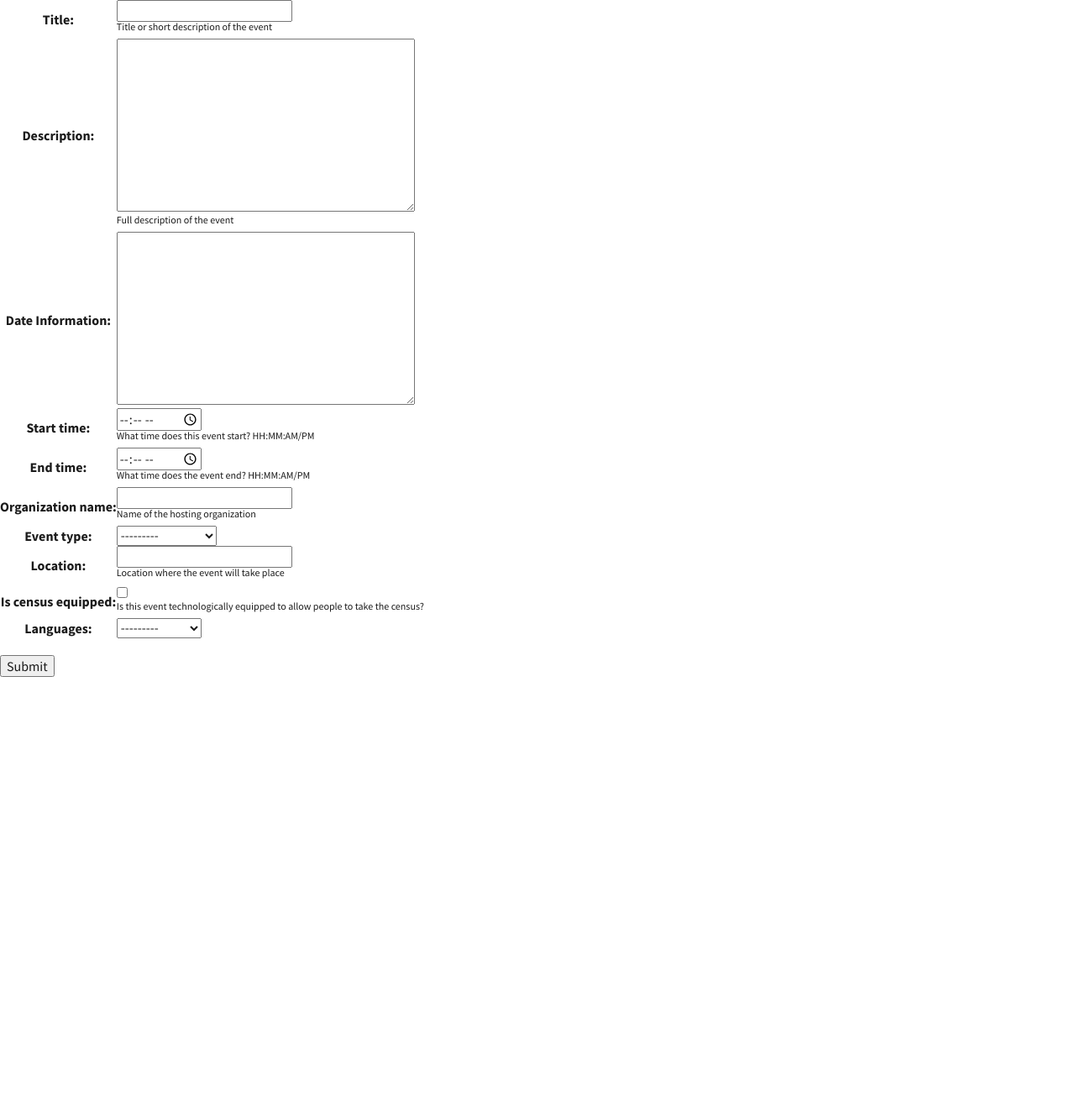
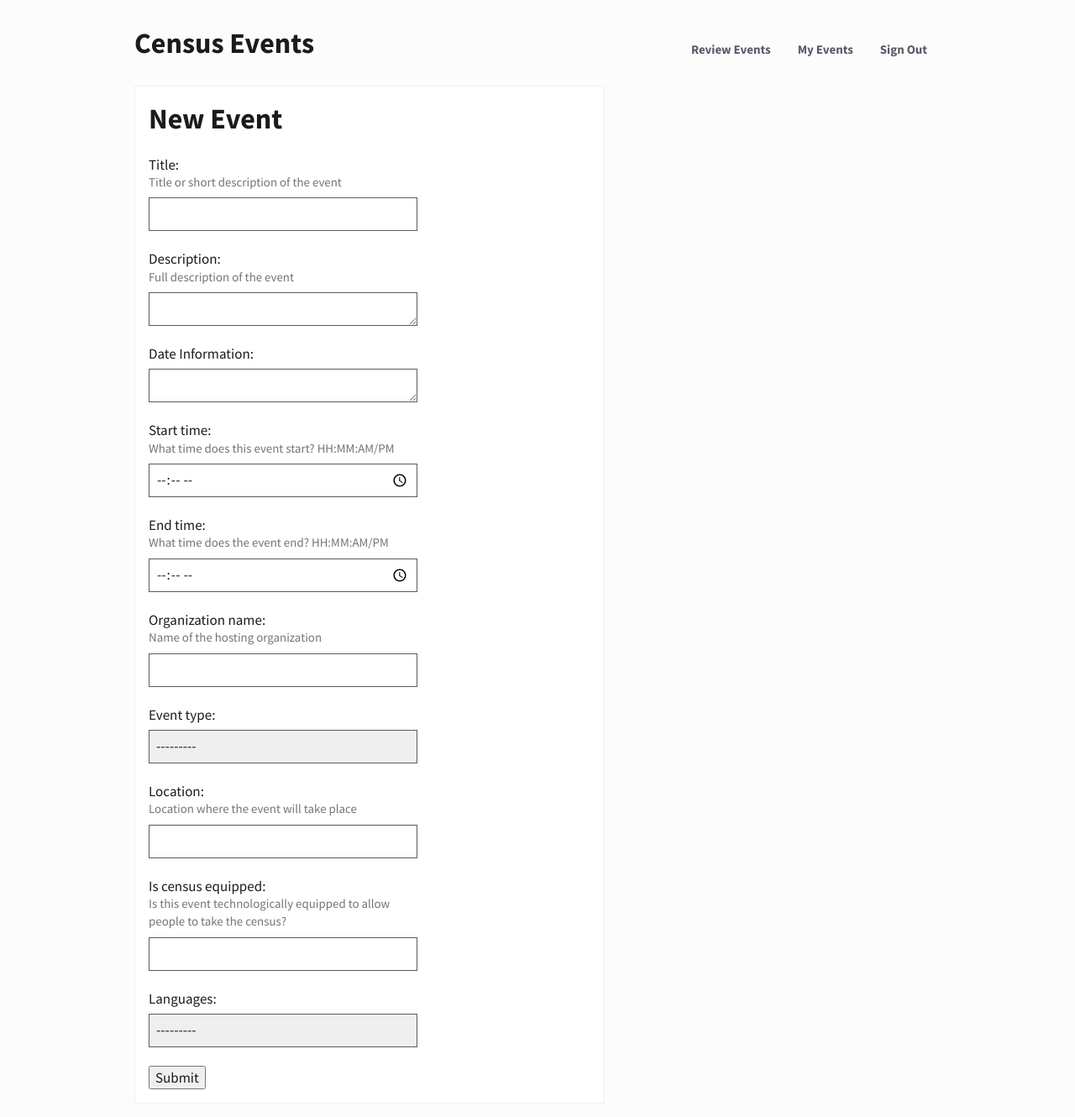
Before and after one commit to openoakland/dos-census-events, a Django app: page /submit/ in a window 1280 px wide. Shown: the whole page at 84% size. Before the commit the page ends 806 px from the top, so only its background shows below. Run offline with Django 3.2, Linux system fonts and the light colour scheme; some libraries are stand-ins or nearby versions.

Commit message:
Add USWDS style markup to /submit page

```diff
--- a/census/forms.py
+++ b/census/forms.py
@@ -11,3 +11,12 @@ class EventForm(ModelForm):
                 'end_time': forms.TimeInput(attrs={'type': 'time'})
         }
         exclude = ['approval_status', 'lon', 'lat']
+
+    def __init__(self, *args, **kwargs):
+        super(EventForm, self).__init__(*args, **kwargs)
+        for visible in self.visible_fields():
+            # if visible.name in ['title', 'description', 'event_type', 'location', 'approval_status']:
+            #     visible.field.widget.attrs['class'] = 'usa-input'
+            # else:
+            #     visible.field.widget.attrs['class'] = 'usa-input'
+            visible.field.widget.attrs['class'] = 'usa-input'
--- a/census/static/census/form.css
+++ b/census/static/census/form.css
@@ -1,3 +1,18 @@
 div.recurrence-widget {
   float: none !important;
 }
+
+.section-card {
+  max-width: 72ex;
+  margin-bottom: 1rem;
+  margin-top: 1rem;
+  padding: 1rem;
+  font-size: 1rem;
+  line-height: 1.6;
+  background-color: #fff;
+  border: 1px solid #f0f0f0;
+}
+
+body {
+  background-color: #fcfcfc;
+}
--- a/census/templates/_base.html
+++ b/census/templates/_base.html
@@ -1,8 +1,45 @@
 {% load static %}
 {% include 'includes/_head.html' %}
 <body>
-{% block content %}
-{% endblock %}
+    <!-- Overlay Needed by USWDS -->
+    <div class="usa-overlay"></div>
+
+    <header class="usa-header usa-header--basic">
+        <div class="usa-nav-container">
+            <div class="usa-navbar">
+                <div class="usa-logo" id="basic-logo">
+                    <em class="usa-logo__text font-body-xl">
+                        <a href="/" title="Home" aria-label="Home">Census Events</a>
+                    </em>
+                </div>
+                <button class="usa-menu-btn">Menu</button>
+            </div>
+            <nav aria-label="Primary navigation" class="usa-nav">
+                <button class="usa-nav__close"><img src="{% static 'uswds-2.0.2/img/close.svg' %}" alt="close"></button>
+                <ul class="usa-nav__primary usa-accordion">
+                    <li class="usa-nav__primary-item">
+                        <a class="usa-nav__link" href="javascript:void(0)">
+                            <span>Review Events</span>
+                        </a>
+                    </li>
+                    <li class="usa-nav__primary-item">
+                        <a class="usa-nav__link" href="javascript:void(0)">
+                            <span>My Events</span>
+                        </a>
+                    </li>
+                    <li class="usa-nav__primary-item">
+                        <a class="usa-nav__link" href="javascript:void(0)">
+                            <span>Sign Out</span>
+                        </a>
+                    </li>
+                </ul>
+            </nav>
+        </div>
+    </header>
+
+    {% block content %}
+    {% endblock %}
+
     <script src="{% static 'uswds-2.0.2/js/uswds.min.js' %}"></script>
     <script src="{% static 'fontawesome/js/all.min.js' %}"></script>
 </body>
--- a/census/templates/event.html
+++ b/census/templates/event.html
@@ -1,33 +1,38 @@
 {% extends '_base.html' %}
+{% load app_filters %}
+
 {% block content %}
+
 <script type="text/javascript" src="/static/admin/js/vendor/jquery/jquery.js"></script>
 <script type="text/javascript" src="/static/admin/js/jquery.init.js"></script>
 <script type="text/javascript" src="{% url 'javascript-catalog' %}"></script>
-<form action="/submit/" method="post">
+
+<div class="grid-container">
+  <section class='site-component-section section-card'>
+    <div class='preview usa-prose site-prose '>
+      <form action="/submit/" method="post" class="usa-form">
+        <fieldset class="usa-fieldset">
+          <legend class="usa-legend">New Event</legend>
+
           {% csrf_token %}
           {{ form.media }}
-    <table>
-      <tbody>
+
           {% for field in form %}
-      <tr>
-         <th>
-          {{ field.label_tag }}
+            {{ field|label_with_classes:"usa-label" }}
+            {% if field.help_text %}
+              <span class="usa-hint line-height-body-1 font-body-2xs">{{ field.help_text }}</span>
+            {% endif %}
             {{ field.errors }}
-         </th>
-         <td>
             {{ field }}
-           </br>
-          {% if field.help_text %}
-            <sup>{{ field.help_text }}</sup>
-          {% endif %}
-         </td>
-      </tr>
           {% endfor %}
-      </tbody>
-    </table>
           </br>
           <input type="submit" value="Submit">
+        </fieldset>
       </form>
-{% endblock %}
+    </div>
+  </section>
+</div>
+
+{% endblock content %}
 {% block media %}
-{% endblock %}
+{% endblock media %}
--- /dev/null
+++ b/census/templatetags/app_filters.py
@@ -0,0 +1,7 @@
+from django import template
+from datetime import date, timedelta
+
+register = template.Library()
+@register.filter(is_safe=True, name='label_with_classes')
+def label_with_classes(value, arg):
+    return value.label_tag(attrs={'class': arg})
```
Also changed, not shown: census/templatetags/__init__.py (added), 1 other file. Lines whose indentation alone changed are shown as unchanged.
